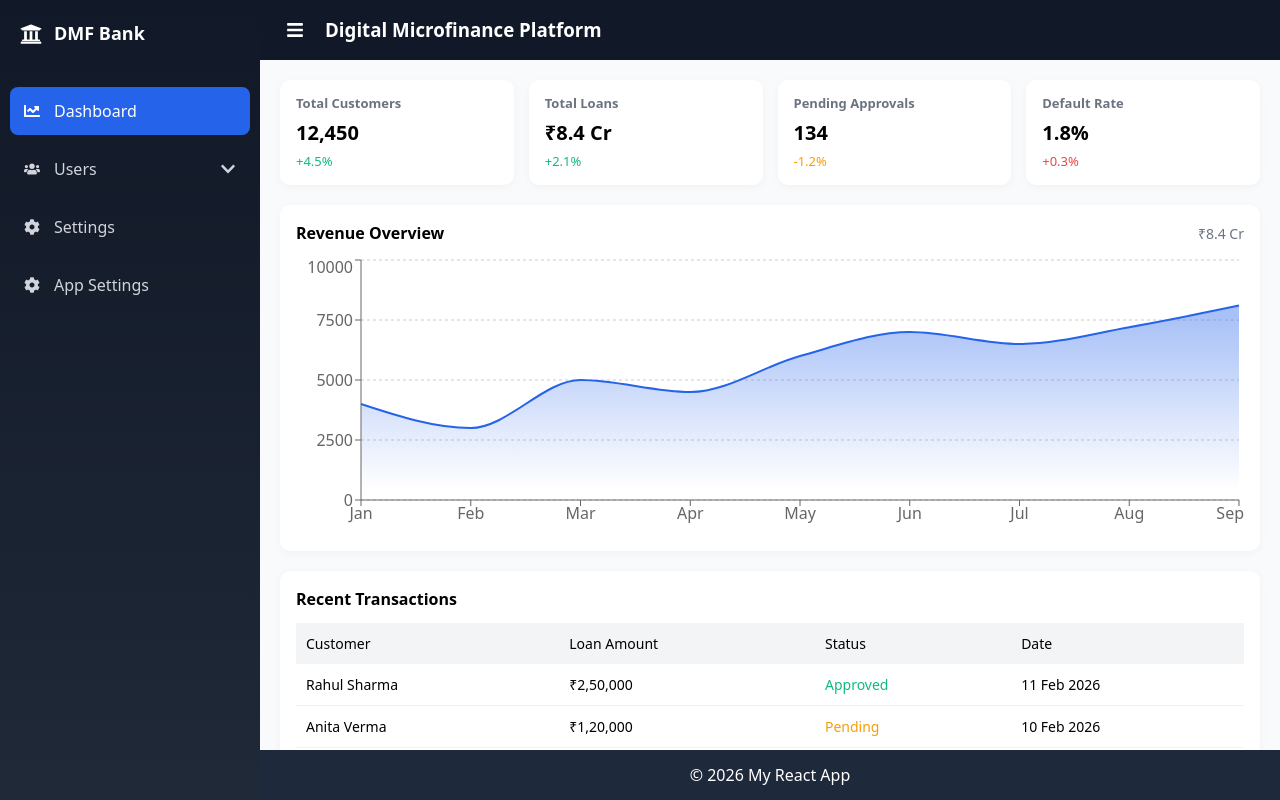
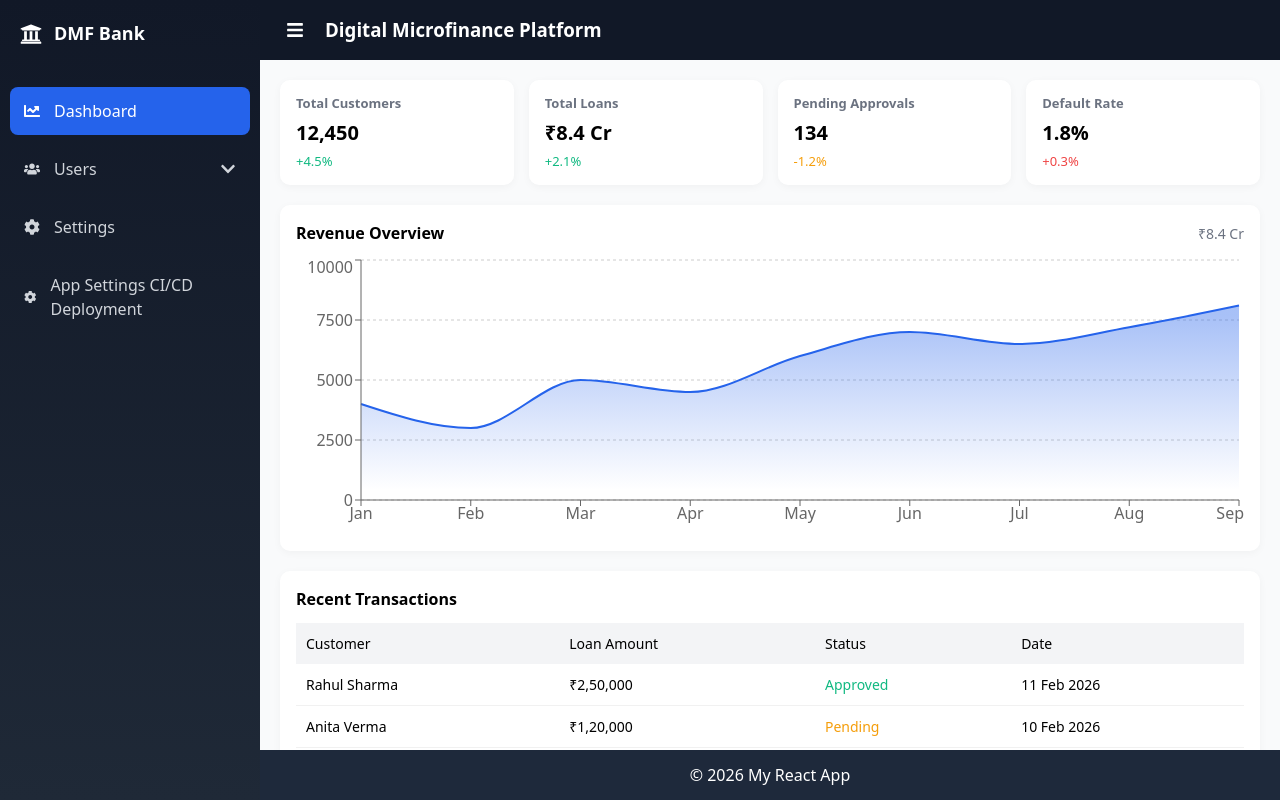
Before and after one commit to Rahul7549/digital_microfinance_platform_ui, a React (Vite) app: page / in a window 1280 px wide. Built offline with nearby package versions, Linux system fonts and the light colour scheme.

Commit message:
deployement test

```diff
--- a/src/components/layout/Sidebar.jsx
+++ b/src/components/layout/Sidebar.jsx
@@ -115,7 +115,7 @@ export default function Sidebar({ collapsed }) {
           }
         >
           <FaCog />
-          {!collapsed && <span>App Settings</span>}
+          {!collapsed && <span>App Settings CI/CD Deployment</span>}
         </NavLink>
 
       </nav>
```
